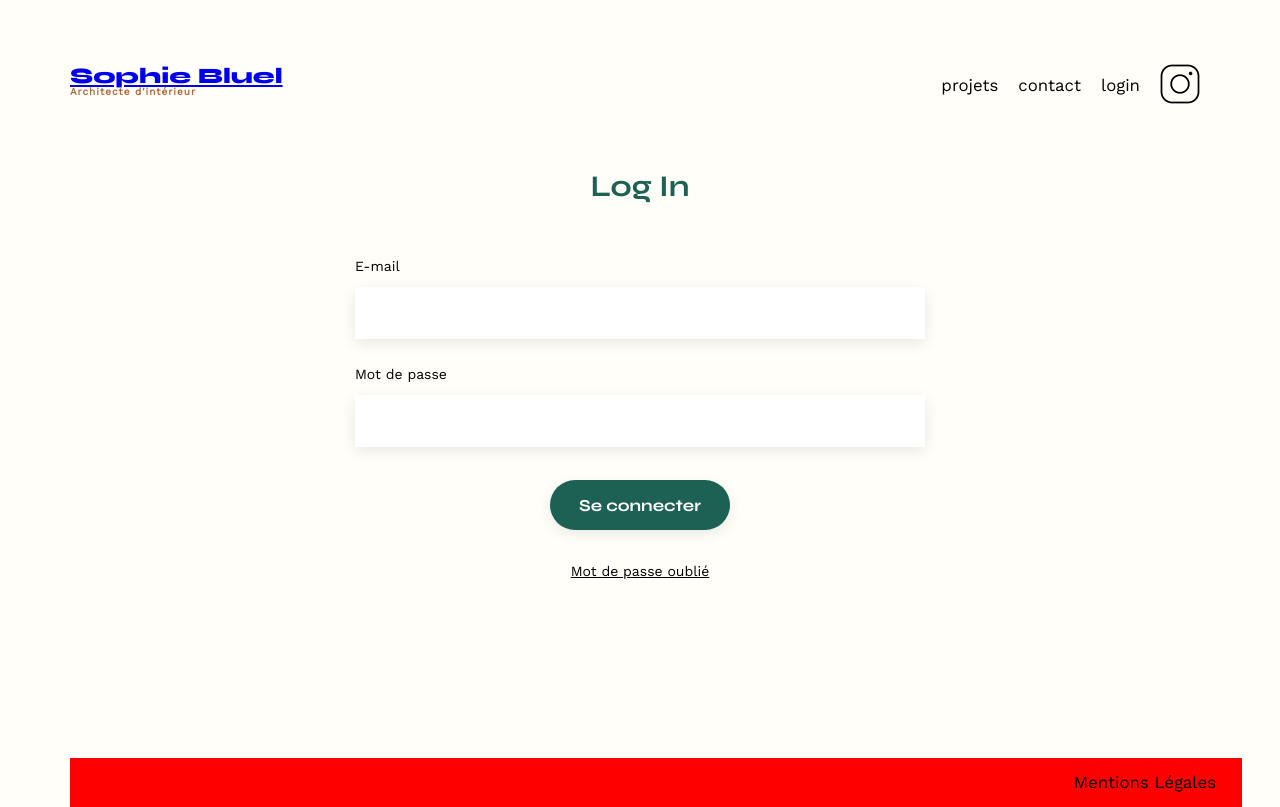
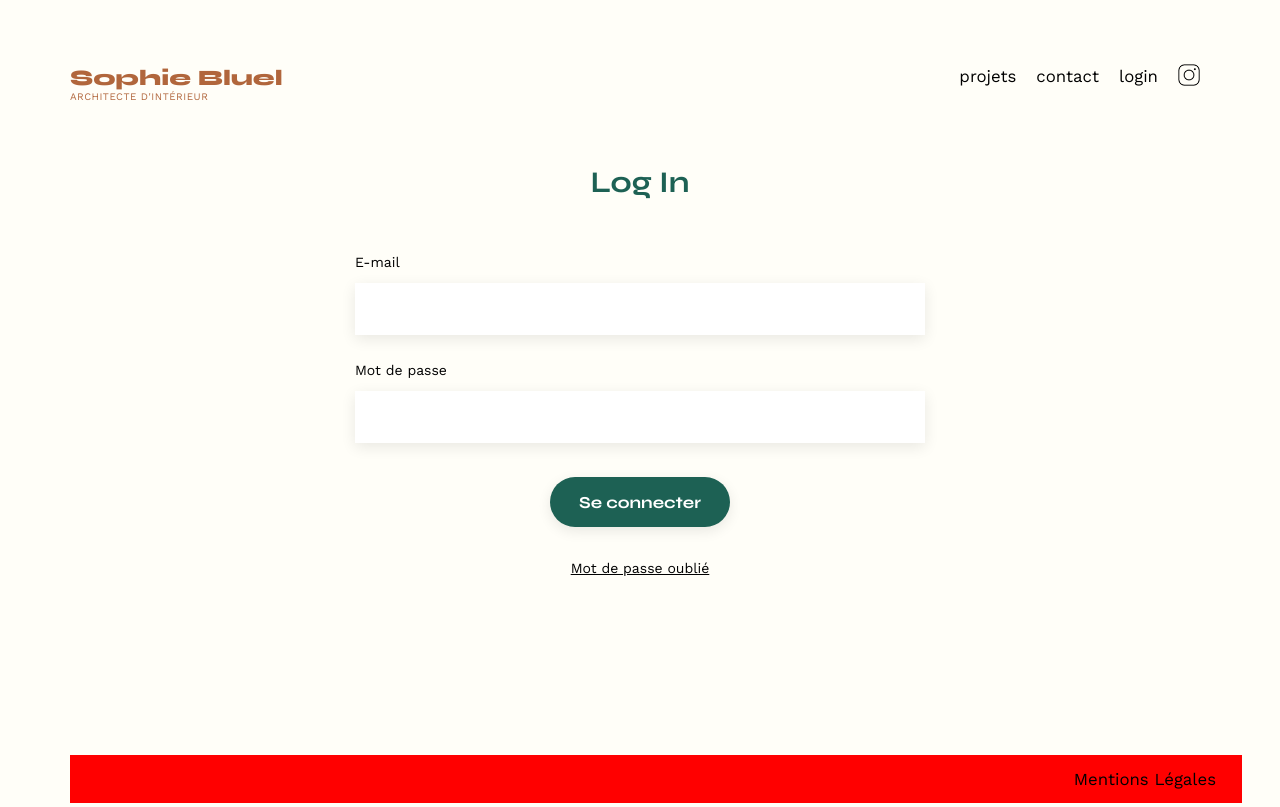
Before and after one commit to Sarah-dev-web/Architecte, a plain HTML site: page FrontEnd/login.html in a window 1280 px wide. Drawn offline with nearby package versions, Linux system fonts and the light colour scheme.

Commit message:
petits correctifs modale d'ajout et page de login

```diff
--- a/FrontEnd/assets/login.css
+++ b/FrontEnd/assets/login.css
@@ -46,6 +46,11 @@ header {
 	display: flex;
 	justify-content: space-between;
 	margin: 50px 0;
+
+	.instagram{
+		width: 22px;
+		cursor: pointer;
+	}
 }
 section {
 	margin: 50px 0
@@ -63,10 +68,26 @@ h1{
 	color: #B1663C
 }
 
-h1 > span {
-	font-family: 'Work Sans';
-	font-size:10px;
-	letter-spacing: 0.1em;
+h1  span {
+	font-family: Work Sans;
+	font-size: 10px;
+	font-weight: 400;
+	line-height: 12px;
+	letter-spacing: 0.05em;
+	text-transform: uppercase;
+
+;
+}
+h1  a {
+	text-decoration: none;
+	color: #B1663C;
+	font-family: Syne;
+	font-size: 22px;
+	font-weight: 800;
+	line-height: 26px;
+	letter-spacing: 0em;
+	text-align: center;
+
 ;
 }
 
--- a/FrontEnd/login.html
+++ b/FrontEnd/login.html
@@ -20,7 +20,7 @@
 			<li>contact</li>
 			<li class="login">login</li>
             <li class="logout">logout</li>
-			<li><img src="./assets/icons/instagram.png" alt="Instagram"></li>
+			<li><img src="./assets/icons/instagram.png" alt="Instagram" class="instagram"></li>
 		</ul>
 	</nav>
 </header>
```
Also changed, not shown: FrontEnd/assets/style.css (+13 -2 lines), FrontEnd/index.html (+7 -3 lines).
